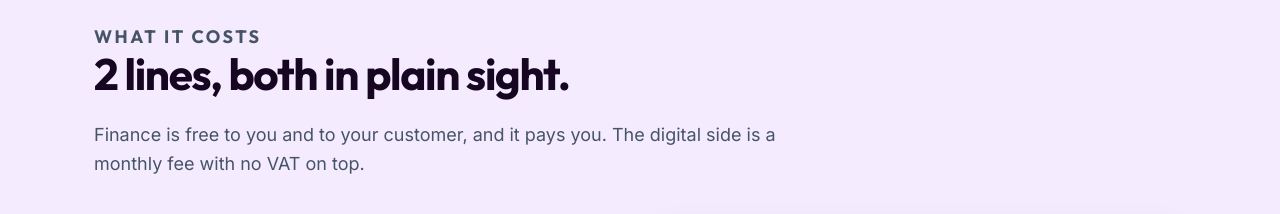
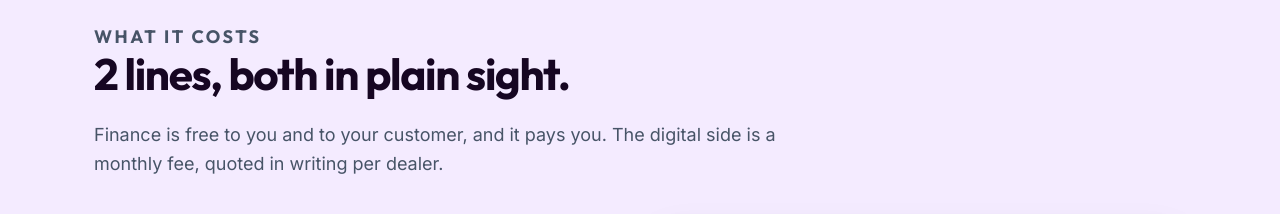
Before and after one commit to dealersales/dealer-growth-platform, a plain HTML site: page carki/index.html in a window 1280 px wide. Shown: the part 3800-4014 px from the top of the page. Drawn offline with Linux system fonts and the light colour scheme.

Commit message:
Carki page: last VAT reference removed from the price intro

```diff
--- a/carki/index.html
+++ b/carki/index.html
@@ -420,7 +420,7 @@ footer a:hover{border-bottom-color:var(--mint)}
       <div class="sec-head">
         <p class="eyebrow">What it costs</p>
         <h2>2 lines, both in plain sight.</h2>
-        <p>Finance is free to you and to your customer, and it pays you. The digital side is a monthly fee with no VAT on top.</p>
+        <p>Finance is free to you and to your customer, and it pays you. The digital side is a monthly fee, quoted in writing per dealer.</p>
       </div>
 
       <div class="prices">
```
